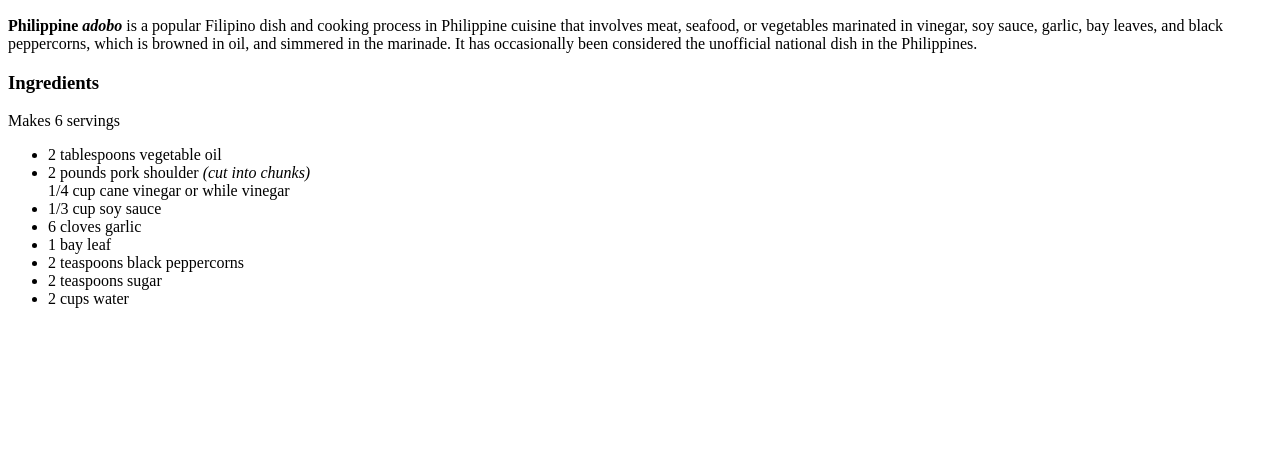
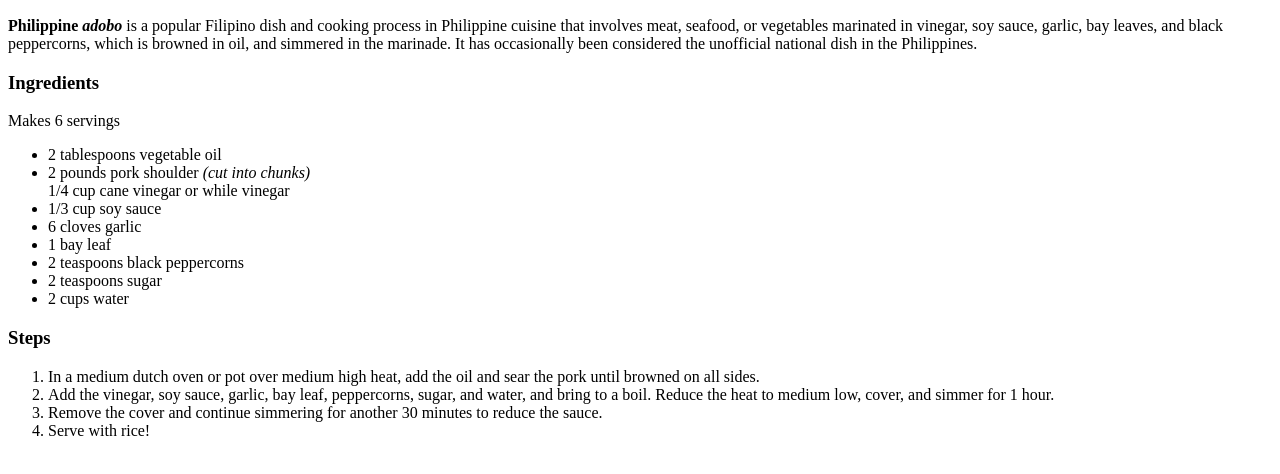
Before and after one commit to Capt-Quantz/odin-recipes, a plain HTML site: page recipes/pork-adobo.html in a window 1280 px wide. Shown: the part 110-584 px from the top of the page. Drawn offline with Linux system fonts and the light colour scheme.

Commit message:
Steps added to pork-adobo

```diff
--- a/recipes/pork-adobo.html
+++ b/recipes/pork-adobo.html
@@ -28,7 +28,17 @@
             <li>2 teaspoons sugar</li>
             <li>2 cups water</li>
         </ul>
-
+    <h3>Steps</h3>
+        <ol>
+            <li>In a medium dutch oven or pot over medium high heat,
+                add the oil and sear the pork until browned on all sides.</li>
+            <li>Add the vinegar, soy sauce, garlic, bay leaf, peppercorns,
+                sugar, and water, and bring to a boil. Reduce the heat to
+                medium low, cover, and simmer for 1 hour.</li>
+            <li>Remove the cover and continue simmering for another
+                30 minutes to reduce the sauce.</li>
+            <li>Serve with rice!</li>
+        </ol>
 
 </body>
 </html>
```
